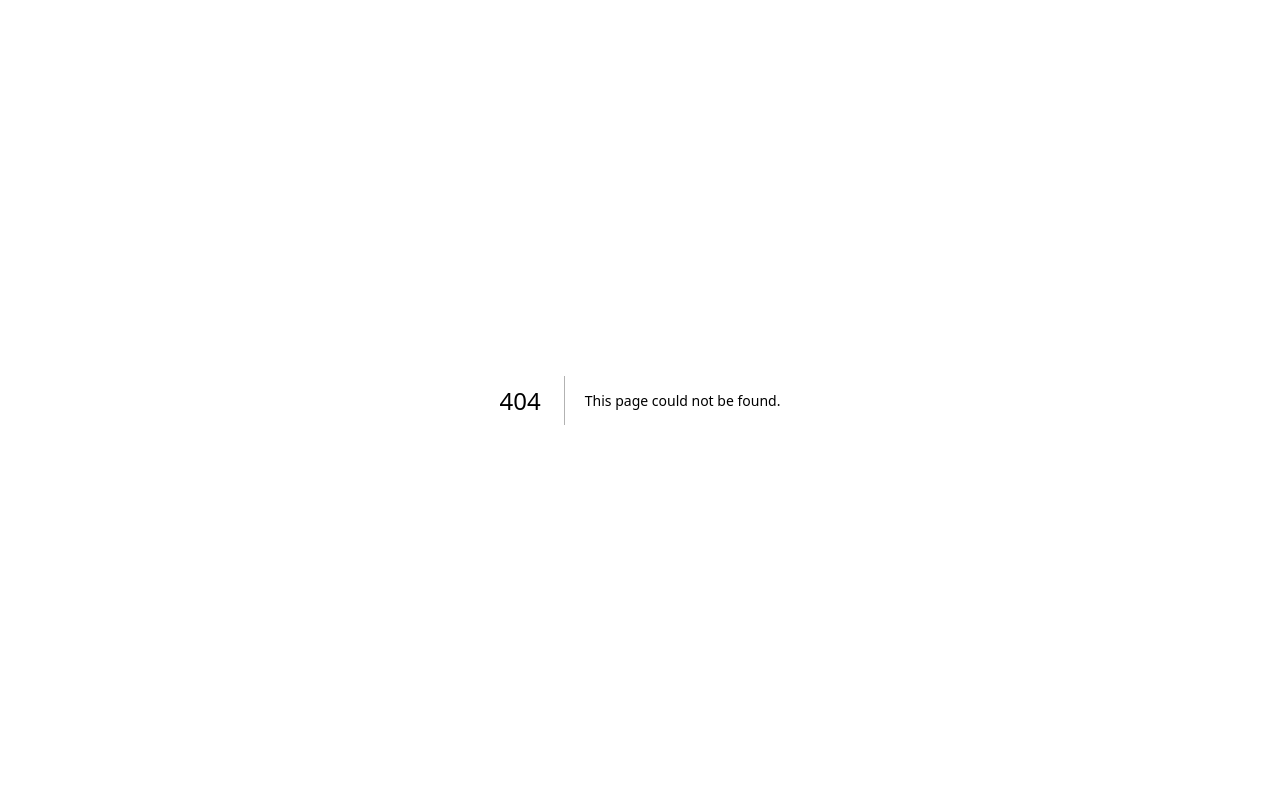
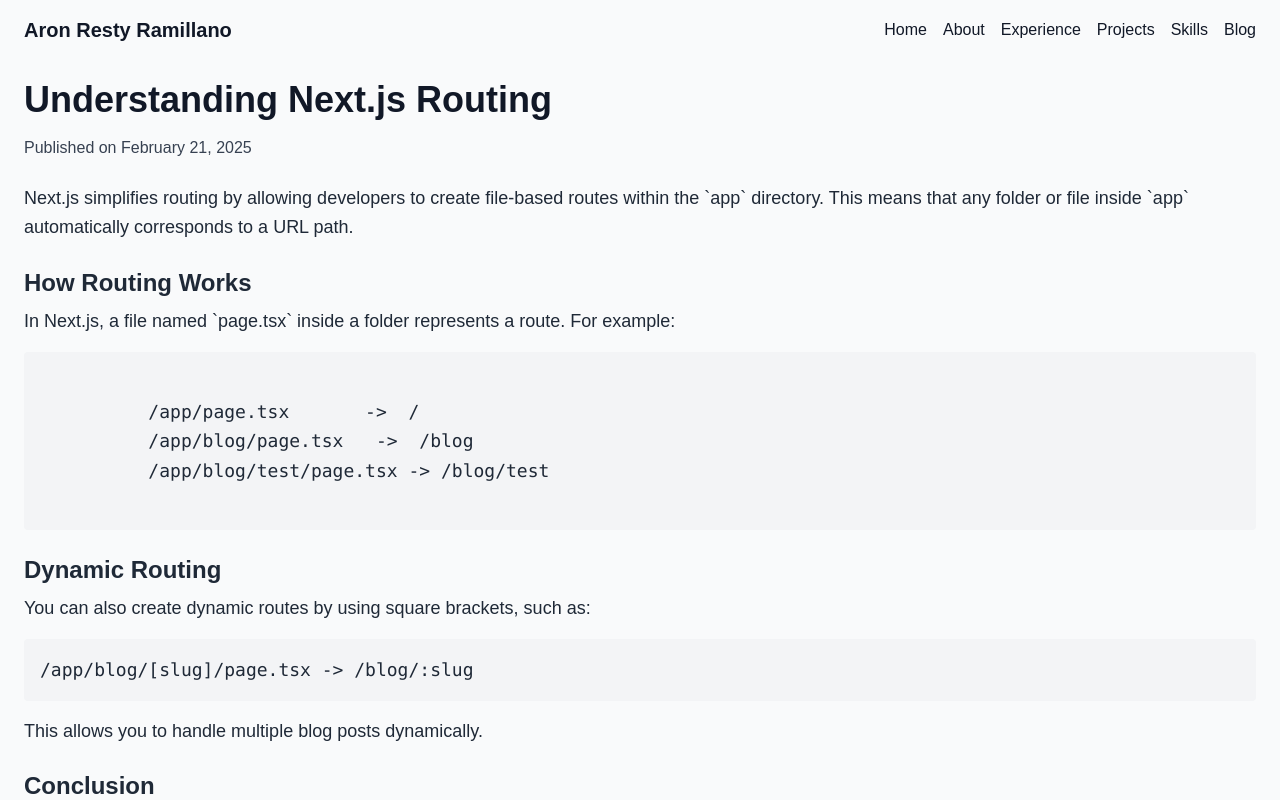
Before and after one commit to PERSEUS-1337/personal-protfolio-nextjs, a Next.js app: page /blog/understand-nextjs in a window 1280 px wide. Before the commit this address had no page. Shown: the top 800 px of the page. Built offline with nearby package versions, Linux system fonts and the light colour scheme.

Commit message:
feat: added blogs page

```diff
--- /dev/null
+++ b/src/app/blog/page.tsx
@@ -0,0 +1,81 @@
+import fs from "fs";
+import path from "path";
+import Image from "next/image";
+
+type BlogMetadata = {
+  title: string;
+  date: string;
+  summary: string;
+  image?: string;
+  tags?: string[];
+};
+
+export default async function BlogPage() {
+  const blogDir = path.join(process.cwd(), "src/app/blog");
+
+  // 1️⃣ Get all blog slugs dynamically
+  const blogFiles = fs
+    .readdirSync(blogDir)
+    .filter((file) => fs.statSync(path.join(blogDir, file)).isDirectory());
+
+  // 2️⃣ Import metadata dynamically using `import()`
+  const blogs: Array<{ slug: string } & BlogMetadata> = await Promise.all(
+    blogFiles.map(async (slug) => {
+      const blogModule = await import(`@/app/blog/${slug}/page`);
+      return { slug, ...blogModule.metadata };
+    })
+  );
+
+  return (
+    <div className="min-h-screen flex flex-col justify-start bg-gray-50 pt-40">
+      <div className="text-center">
+        <h1 className="text-3xl font-bold">Welcome to My Blog</h1>
+        <p className="mt-4 text-gray-700">
+          Here you will find my latest thoughts on tech, development, and more.
+        </p>
+      </div>
+
+      <section id="projects" className="py-10 scroll-mt-14">
+        <div className="container mx-auto px-6">
+          <div className="grid grid-cols-1 md:grid-cols-3 gap-8">
+            {blogs.map((blog) => (
+              <a
+                key={blog.slug}
+                href={`/blog/${blog.slug}`}
+                className="card shadow-xl rounded-md transition-colors duration-300 ease-in-out hover:bg-slate-100"
+              >
+                {blog.image && (
+                  <figure>
+                    <Image
+                      src={blog.image}
+                      alt={blog.title}
+                      width={500}
+                      height={300}
+                      className="w-full h-48 object-cover rounded-t-md"
+                    />
+                  </figure>
+                )}
+                <div className="card-body">
+                  <h2 className="card-title">{blog.title}</h2>
+                  <p className="text-gray-600 text-sm">{blog.date}</p>
+                  <p>{blog.summary}</p>
+
+                  {/* Dynamically Render Tags */}
+                  {blog.tags && blog.tags.length > 0 && (
+                    <div className="card-actions justify-end italic mt-2">
+                      {blog.tags.map((tag, index) => (
+                        <div key={index} className="badge badge-sm badge-outline badge-info">
+                          {tag}
+                        </div>
+                      ))}
+                    </div>
+                  )}
+                </div>
+              </a>
+            ))}
+          </div>
+        </div>
+      </section>
+    </div>
+  );
+}
--- /dev/null
+++ b/src/app/blog/understand-nextjs/page.tsx
@@ -0,0 +1,52 @@
+export const metadata = {
+  title: "Understanding Next.js Routing",
+  date: "February 21, 2025",
+  summary:
+    "Next.js simplifies routing by allowing developers to create file-based routes within the `app` directory. This means that any folder or file inside `app` automatically corresponds to a URL path.",
+  image: "/images/blogs/understand-nextjs.jpg", // Optional
+  tags: ["JavaScript", "Next.js"]
+};
+
+export default function TestBlogPage() {
+  return (
+    <div className="container mx-auto py-20 px-6">
+      <h1 className="text-4xl font-bold">{metadata.title}</h1>
+      <p className="mt-4 text-gray-700">Published on {metadata.date}</p>
+
+      <div className="mt-6 text-lg leading-relaxed text-gray-800">
+        <p>{metadata.summary}</p>
+
+        <h2 className="mt-6 text-2xl font-semibold">How Routing Works</h2>
+        <p className="mt-2">
+          In Next.js, a file named `page.tsx` inside a folder represents a
+          route. For example:
+        </p>
+        <pre className="bg-gray-100 p-4 rounded mt-4">
+          {`
+          /app/page.tsx       ->  /
+          /app/blog/page.tsx   ->  /blog
+          /app/blog/test/page.tsx -> /blog/test
+          `}
+        </pre>
+
+        <h2 className="mt-6 text-2xl font-semibold">Dynamic Routing</h2>
+        <p className="mt-2">
+          You can also create dynamic routes by using square brackets, such as:
+        </p>
+        <pre className="bg-gray-100 p-4 rounded mt-4">
+          {`/app/blog/[slug]/page.tsx -> /blog/:slug`}
+        </pre>
+
+        <p className="mt-4">
+          This allows you to handle multiple blog posts dynamically.
+        </p>
+
+        <h2 className="mt-6 text-2xl font-semibold">Conclusion</h2>
+        <p className="mt-2">
+          Next.js provides an intuitive way to manage routes, making it an
+          excellent choice for building modern web applications.
+        </p>
+      </div>
+    </div>
+  );
+}
--- a/src/app/layout.tsx
+++ b/src/app/layout.tsx
@@ -1,6 +1,7 @@
 import type { Metadata } from "next";
 import { Geist, Geist_Mono } from "next/font/google";
 import "./globals.css";
+import Link from "next/link";
 
 const geistSans = Geist({
   variable: "--font-geist-sans",
@@ -14,20 +15,61 @@ const geistMono = Geist_Mono({
 
 export const metadata: Metadata = {
   title: "Aron Resty Ramillano - Full Stack Developer Portfolio",
-  description: "Welcome to my portfolio. I am Aron Resty Ramillano, a BS Computer Science Graduate and Aspiring Full Stack Developer with expertise in AI applications, DevOps, and innovative tech solutions.",
+  description:
+    "Welcome to my portfolio. I am Aron Resty Ramillano, a BS Computer Science Graduate and Aspiring Full Stack Developer with expertise in AI applications, DevOps, and innovative tech solutions.",
 };
 
 export default function RootLayout({
   children,
-}: Readonly<{
-  children: React.ReactNode;
-}>) {
+}: Readonly<{ children: React.ReactNode }>) {
   return (
     <html lang="en" data-theme="business">
       <body
         className={`${geistSans.variable} ${geistMono.variable} antialiased`}
       >
-        {children}
+        <div className="bg-gray-50 text-gray-900">
+          {/* Navbar */}
+          <nav className="fixed w-full z-10 bg-gray-50">
+            <div className="container mx-auto flex justify-between items-center py-4 px-6">
+              <Link className="text-xl font-bold" href="/">
+                Aron Resty Ramillano
+              </Link>
+              <div className="space-x-4">
+                <Link href="/" className="hover:text-blue-600">
+                  Home
+                </Link>
+                <a href="#about" className="hover:text-blue-600">
+                  About
+                </a>
+                <a href="#experience" className="hover:text-blue-600">
+                  Experience
+                </a>
+                <a href="#projects" className="hover:text-blue-600">
+                  Projects
+                </a>
+                <a href="#skills" className="hover:text-blue-600">
+                  Skills
+                </a>
+                <Link href="/blog" className="hover:text-blue-600">
+                  Blog
+                </Link>
+              </div>
+            </div>
+          </nav>
+
+          {/* Main Content */}
+          <main className="bg-gray-50 text-gray-900">{children}</main>
+
+          {/* Footer */}
+          <footer className="bg-white py-6">
+            <div className="container mx-auto text-center">
+              <p>
+                &copy; {new Date().getFullYear()} Aron Resty Ramillano. All
+                rights reserved.
+              </p>
+            </div>
+          </footer>
+        </div>
       </body>
     </html>
   );
--- a/src/app/page.tsx
+++ b/src/app/page.tsx
@@ -1,4 +1,3 @@
-// pages/index.js
 import Head from "next/head";
 import Image from "next/image";
 import { FaFacebook, FaLinkedin, FaGithub } from "react-icons/fa";
@@ -16,30 +15,6 @@ export default function Home() {
       </Head>
 
       <div className="bg-gray-50 text-gray-900">
-        {/* Navbar */}
-        <nav className="fixed w-full z-10 bg-gray-50">
-          <div className="container mx-auto flex justify-between items-center py-4 px-6">
-            <div className="text-xl font-bold">Aron Resty Ramillano</div>
-            <div className="space-x-4">
-              <a href="#hero" className="hover:text-blue-600">
-                Home
-              </a>
-              <a href="#about" className="hover:text-blue-600">
-                About
-              </a>
-              <a href="#experience" className="hover:text-blue-600">
-                Experience
-              </a>
-              <a href="#projects" className="hover:text-blue-600">
-                Projects
-              </a>
-              <a href="#skills" className="hover:text-blue-600">
-                Skills
-              </a>
-            </div>
-          </div>
-        </nav>
-
         <main className="pt-20">
           {/* Hero Landing Section */}
           <section
@@ -234,7 +209,7 @@ export default function Home() {
                 {/* Project Cards */}
                 <div className="card shadow-xl rounded-md">
                   <figure>
-                    <img src="/images/projects/learnit.png" alt="LearnIT" />
+                    <Image src="/images/projects/learnit.png" alt="LearnIT" />
                   </figure>
                   <div className="card-body">
                     <div className="card-title">
@@ -287,7 +262,7 @@ export default function Home() {
 
                 <div className="card shadow-xl rounded-md">
                   <figure>
-                    <img
+                    <Image
                       src="/images/projects/webgl.png"
                       alt="Random Terrain Generator"
                     />
@@ -327,7 +302,7 @@ export default function Home() {
 
                 <div className="card shadow-xl rounded-md">
                   <figure>
-                    <img
+                    <Image
                       src="/images/projects/philmach.png"
                       alt="PHILMACH"
                     />
@@ -368,7 +343,7 @@ export default function Home() {
 
                 <div className="card shadow-xl rounded-md">
                   <figure>
-                    <img
+                    <Image
                       src="/images/projects/elemental-odyssey.png"
                       alt="Elemental Odyssey"
                     />
@@ -402,7 +377,7 @@ export default function Home() {
 
                 <div className="card shadow-xl rounded-md">
                   <figure>
-                    <img src="/images/projects/urshrt.png" alt="URSHRT" />
+                    <Image src="/images/projects/urshrt.png" alt="URSHRT" />
                   </figure>
                   <div className="card-body">
                     <div className="card-title">
@@ -447,7 +422,7 @@ export default function Home() {
 
                 <div className="card shadow-xl rounded-md">
                   <figure>
-                    <img
+                    <Image
                       src="/images/projects/reaction-time.png"
                       alt="Reaction-Time Based Web Research Application"
                     />
@@ -527,16 +502,6 @@ export default function Home() {
               </div>
             </div>
           </section>
-
-          {/* Footer */}
-          <footer className="bg-white py-6">
-            <div className="container mx-auto text-center">
-              <p>
-                &copy; {new Date().getFullYear()} Aron Resty Ramillano. All
-                rights reserved.
-              </p>
-            </div>
-          </footer>
         </main>
       </div>
     </>
```
Also changed, not shown: next.config.ts (+4 -3 lines), public/images/blogs/understand-nextjs.jpg (added).
